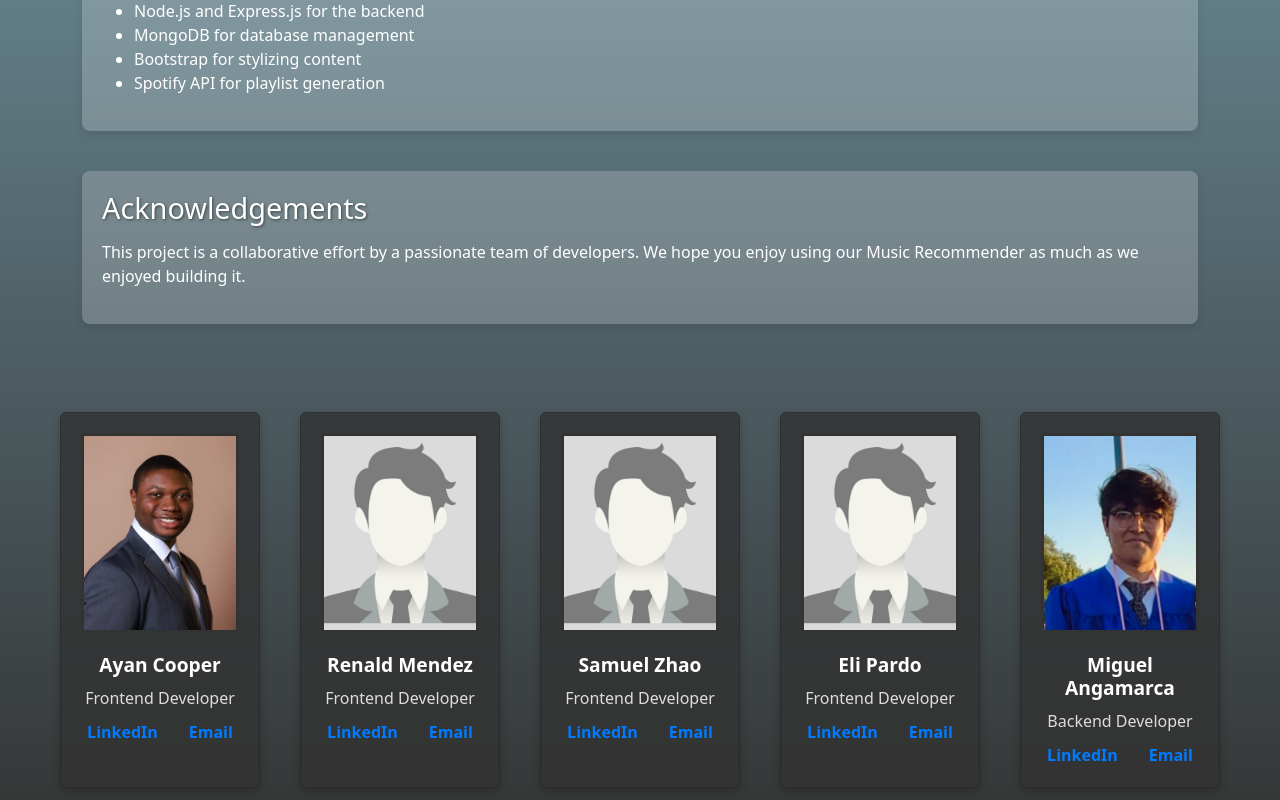
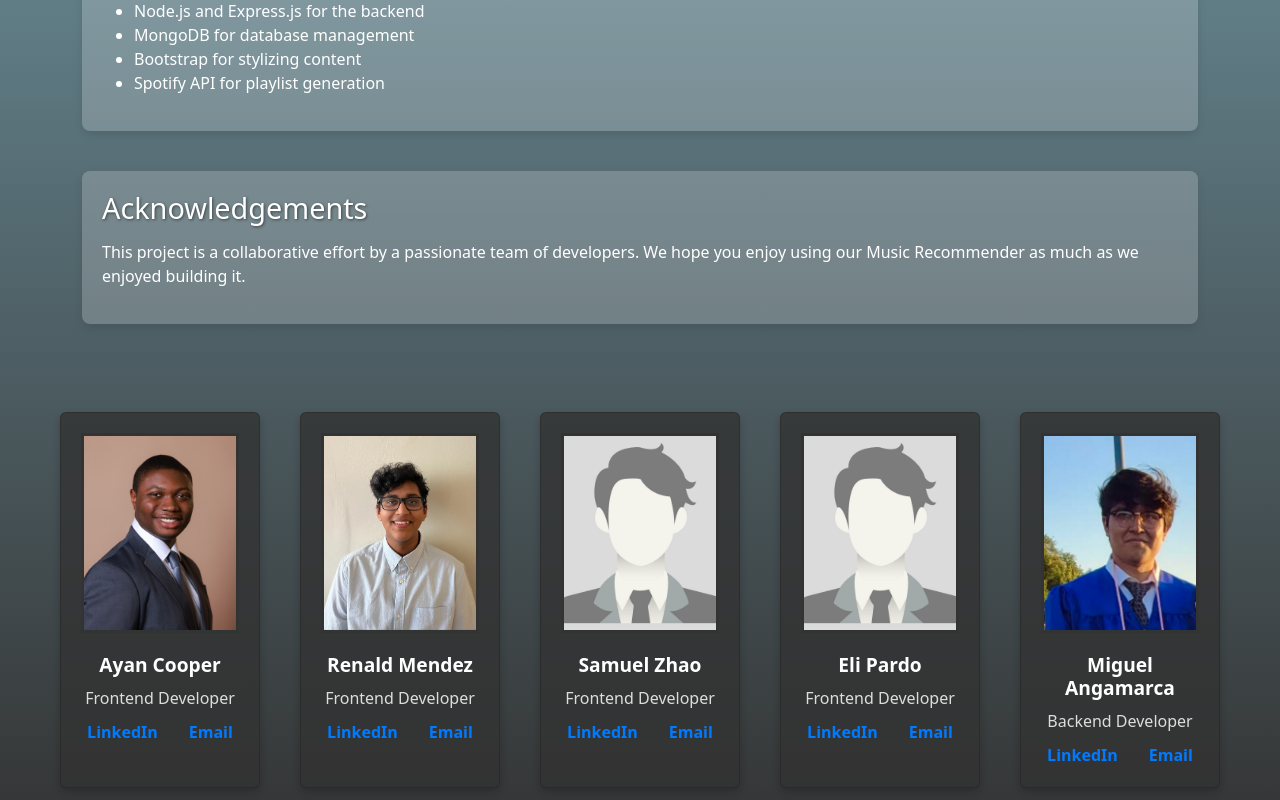
Before and after one commit to MichaelAngamarca/418Project, a React (Create React App) app: page /howtouse in a window 1280 px wide. Shown: the part 766-1566 px from the top of the page. Built offline with nearby package versions, Linux system fonts and the light colour scheme.

Commit message:
Updated About Page: some changes were overwritten, added them back.

```diff
--- a/src/About/About.js
+++ b/src/About/About.js
@@ -1,6 +1,7 @@
 import React from "react";
 import "./About.css";
 import ayanCooper from "../assets/images/ayan_cooper.JPG";
+import renaldMendez from "../assets/images/renald_mendez.JPG";
 import placeHolder from "../assets/images/placeHolder418.jpg";
 import michaelAngamarca from "../assets/images/1697733301372.jpg";
 const About = () => {
@@ -114,7 +115,7 @@ const About = () => {
         </div>
 
         <div className="card">
-          <img src={placeHolder} alt="Renald Mendez" />
+          <img src={renaldMendez} alt="Renald Mendez" />
           <h3>Renald Mendez</h3>
           <p>Frontend Developer</p>
           <div className="card-links">
```
